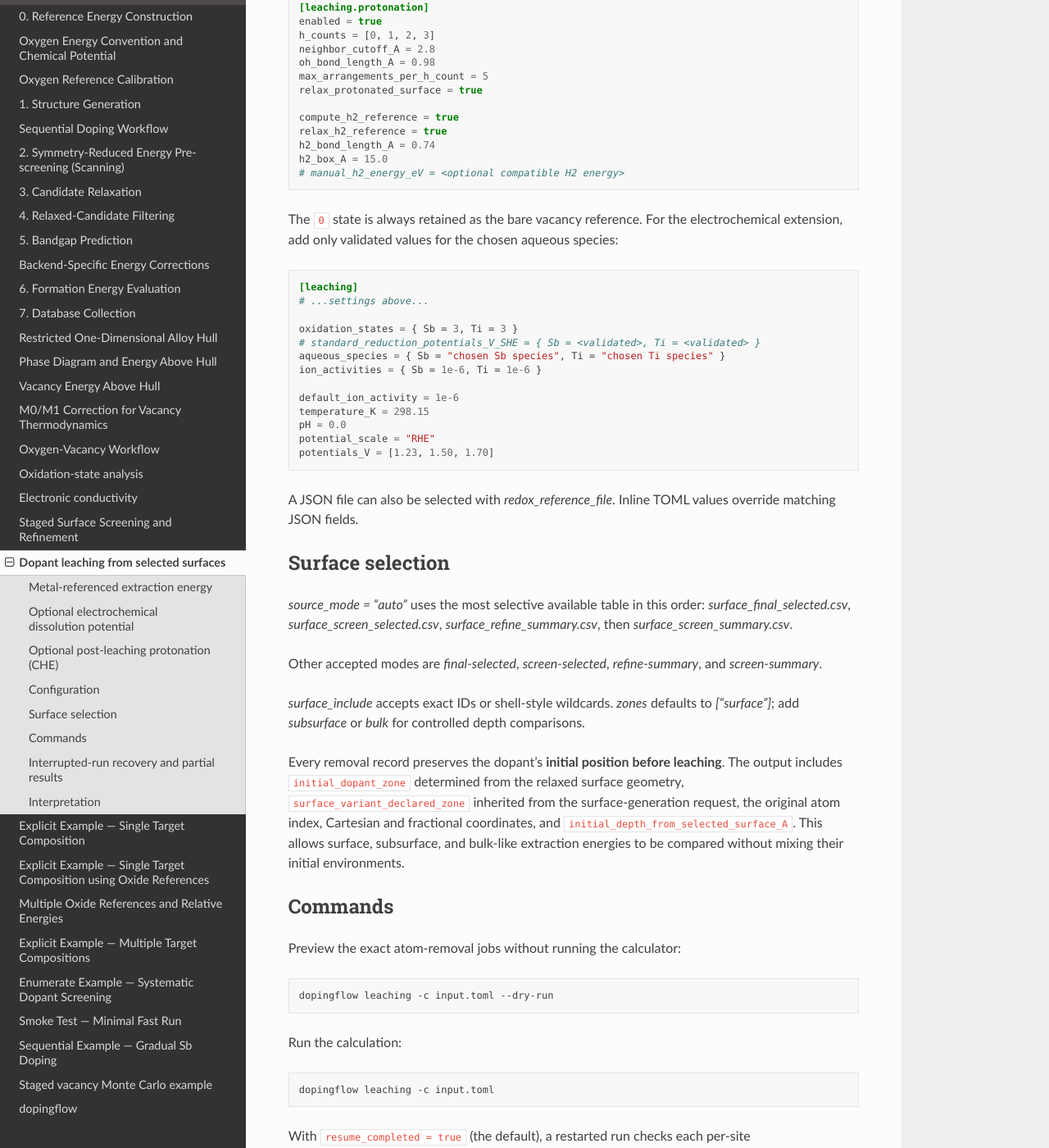
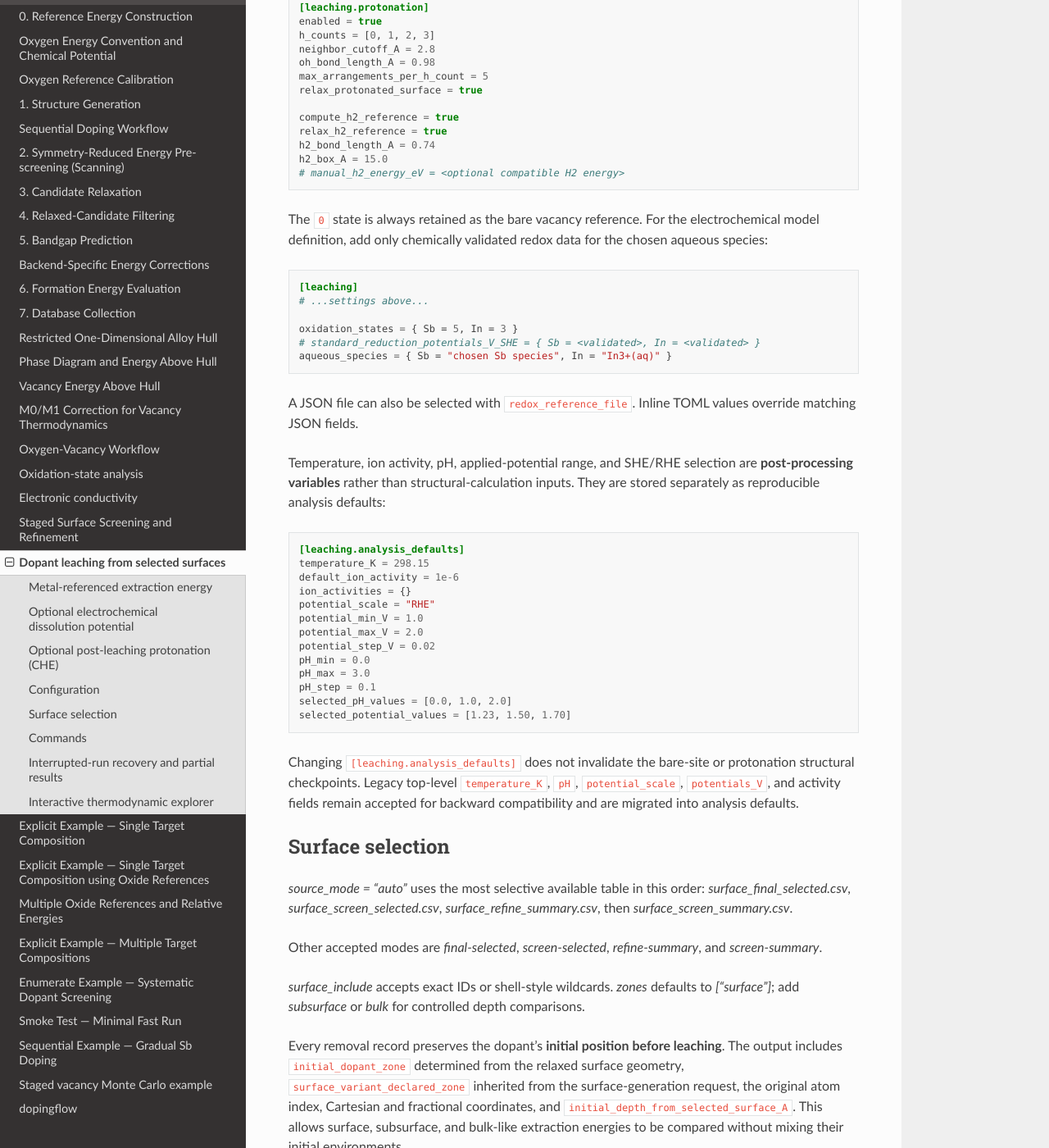
Before and after one commit to KazemZh/dopingflow, a Sphinx documentation site: the page built from docs/source/methods/leaching.rst, in a window 1280 px wide and 1400 px high, scrolled down 3559 px. Shown: the whole window at 82% size. Built offline with Sphinx 7.4.7 and the Read the Docs theme 3.1.0, drawn with Linux system fonts in a browser that asks for light colours; some of the changed text lies outside the part shown.

Commit message:
Document interactive leaching thermodynamic explorer

```diff
--- a/docs/source/methods/leaching.rst
+++ b/docs/source/methods/leaching.rst
@@ -235,27 +235,45 @@
    # manual_h2_energy_eV = <optional compatible H2 energy>
 
 The ``0`` state is always retained as the bare vacancy reference.
-For the electrochemical extension, add only validated values for the chosen
-aqueous species:
+For the electrochemical model definition, add only chemically validated redox
+data for the chosen aqueous species:
 
 .. code-block:: toml
 
    [leaching]
    # ...settings above...
 
-   oxidation_states = { Sb = 3, Ti = 3 }
-   # standard_reduction_potentials_V_SHE = { Sb = <validated>, Ti = <validated> }
-   aqueous_species = { Sb = "chosen Sb species", Ti = "chosen Ti species" }
-   ion_activities = { Sb = 1e-6, Ti = 1e-6 }
+   oxidation_states = { Sb = 5, In = 3 }
+   # standard_reduction_potentials_V_SHE = { Sb = <validated>, In = <validated> }
+   aqueous_species = { Sb = "chosen Sb species", In = "In3+(aq)" }
 
+A JSON file can also be selected with ``redox_reference_file``. Inline TOML
+values override matching JSON fields.
+
+Temperature, ion activity, pH, applied-potential range, and SHE/RHE selection
+are **post-processing variables** rather than structural-calculation inputs.
+They are stored separately as reproducible analysis defaults:
+
+.. code-block:: toml
+
+   [leaching.analysis_defaults]
+   temperature_K = 298.15
    default_ion_activity = 1e-6
-   temperature_K = 298.15
-   pH = 0.0
+   ion_activities = {}
    potential_scale = "RHE"
-   potentials_V = [1.23, 1.50, 1.70]
+   potential_min_V = 1.0
+   potential_max_V = 2.0
+   potential_step_V = 0.02
+   pH_min = 0.0
+   pH_max = 3.0
+   pH_step = 0.1
+   selected_pH_values = [0.0, 1.0, 2.0]
+   selected_potential_values = [1.23, 1.50, 1.70]
 
-A JSON file can also be selected with `redox_reference_file`. Inline TOML
-values override matching JSON fields.
+Changing ``[leaching.analysis_defaults]`` does not invalidate the bare-site or
+protonation structural checkpoints. Legacy top-level ``temperature_K``,
+``pH``, ``potential_scale``, ``potentials_V``, and activity fields remain
+accepted for backward compatibility and are migrated into analysis defaults.
 
 Surface selection
 -----------------
@@ -367,6 +385,33 @@
 Each site also has a directory containing `POSCAR_removed_unrelaxed`, the
 relaxation output, and `leaching_result.json`.
 
+Interactive thermodynamic explorer
+----------------------------------
+
+The Streamlit Results page includes a **Thermodynamic explorer** that rebuilds
+electrochemical free energies directly from the stored extraction/protonation
+energies. It does not launch MLFF calculations.
+
+For one selected dopant site, the explorer provides:
+
+* ``Delta G_leach`` versus applied potential for user-selected pH slices;
+* ``Delta G_leach`` versus pH for user-selected potential slices;
+* a two-dimensional ``U``-pH contour/heatmap with the ``Delta G = 0`` boundary;
+* a map of the thermodynamically preferred post-leaching H count;
+* a three-dimensional ``Delta G_leach(U,pH)`` surface;
+* state diagnostics including oxidation-state electron count ``z``, preferred
+  ``n_H``, and net electron count ``z - n_H``;
+* CSV export of the current thermodynamic grid.
+
+The post-leaching-state selector can show the overall minimum or restrict the
+analysis to the bare vacancy or a specific H count. For a fixed pH, the
+potential slope of one state follows ``n_H - z`` in the implemented model;
+therefore ``z = n_H`` produces a potential-independent branch. This diagnostic
+is displayed explicitly in the GUI.
+
+The **Save current analysis defaults** control stores only visualization and
+post-processing defaults in ``[leaching.analysis_defaults]``. It does not rerun
+or invalidate structural calculations.
 Interpretation
 --------------
 
```
